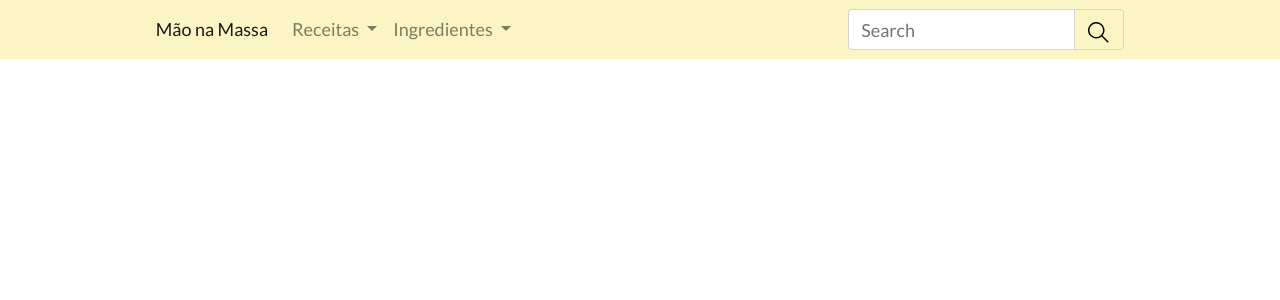
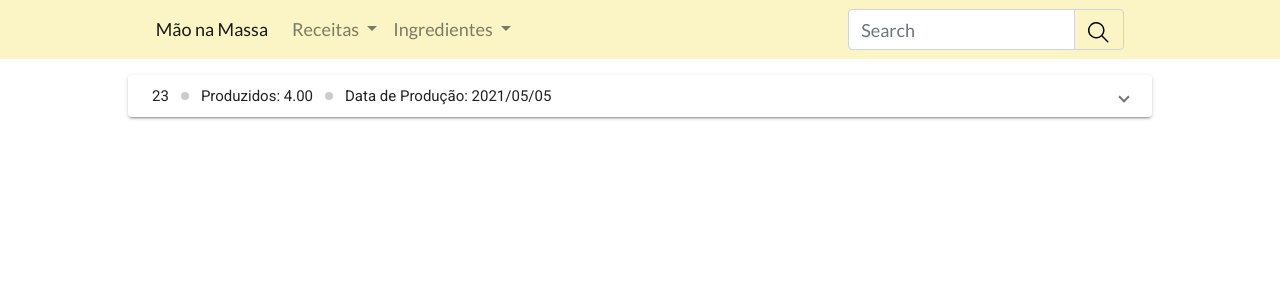
Before and after one commit to GabTeodoro/mao-na-massa, an Angular app in the folder src/front-end/: page /list/items-produced in a window 1280 px wide. Before the commit this address led to /. Shown: the top 300 px of the page. Built offline with nearby package versions, Linux system fonts and the light colour scheme.

Commit message:
adding items produced front end

```diff
--- a/src/front-end/src/app/app-routing.module.ts
+++ b/src/front-end/src/app/app-routing.module.ts
@@ -9,12 +9,17 @@ import { ListIngredientsComponent } from './ingredients/list-ingredients/list-in
 import { AddRecipeComponent } from './recipes/add-recipe/add-recipe.component';
 import { ListRecipesComponent } from './recipes/list-recipes/list-recipes.component';
 
+import { AddItemsProducedComponent } from './itemsProduced/add-items-produced/add-items-produced.component';
+import { ListItemsProducedComponent } from './itemsProduced/list-itemsProduced/list-itemsProduced.component';
+
 const routes: Routes = [
   //{ path: '', component:  } //home
   { path: 'add/ingredient', component: AddIngredientsComponent },
   { path: 'list/ingredients', component: ListIngredientsComponent },
   { path: 'add/recipe', component: AddRecipeComponent },
   { path: 'list/recipes', component: ListRecipesComponent },
+  { path: 'add/items-produced', component: AddItemsProducedComponent },
+  { path: 'list/items-produced', component: ListItemsProducedComponent },
 ];
 
 @NgModule({
--- a/src/front-end/src/app/app.module.ts
+++ b/src/front-end/src/app/app.module.ts
@@ -13,6 +13,8 @@ import { AppComponent } from './app.component';
 import { HeaderComponent } from './header/header.component';
 import { AddIngredientsComponent } from './ingredients/add-ingredients/add-ingredients.component';
 import { ListIngredientsComponent } from './ingredients/list-ingredients/list-ingredients.component';
+import { AddItemsProducedComponent } from './itemsProduced/add-items-produced/add-items-produced.component';
+import { ListItemsProducedComponent } from './itemsProduced/list-itemsProduced/list-itemsProduced.component';
 
 import { IngredientService } from './ingredients/ingredient.service';
 import { AppRoutingModule } from './app-routing.module';
@@ -28,6 +30,8 @@ import { RecipeService } from './recipes/recipe.service';
     ListIngredientsComponent,
     AddRecipeComponent,
     ListRecipesComponent,
+    AddItemsProducedComponent,
+    ListItemsProducedComponent
   ],
   imports: [
     BrowserModule,
--- /dev/null
+++ b/src/front-end/src/app/itemsProduced/add-items-produced/add-items-produced.component.css
@@ -0,0 +1,3 @@
+mat-slider{
+  width: 100%;
+}
--- /dev/null
+++ b/src/front-end/src/app/itemsProduced/add-items-produced/add-items-produced.component.html
@@ -0,0 +1,35 @@
+<form class="mt-2" (submit)="onAddItemsProduced(itemsProducedForm)" #itemsProducedForm="ngForm" >
+  <div class="row ">
+    <div class="col-8 col-lg-4 form-group">
+      <label for="name">Nome</label>
+      <input type="text" ngModel #name="ngModel" name="name" class="form-control">
+    </div>
+    <div class="col-4 col-lg-2 form-group">
+      <label for="quantity">Quantidade </label>
+      <input type="number" ngModel #quantity="ngModel" min="1" name="quantity" class="form-control">
+    </div>
+    <div class="col-6 col-lg-3 form-group">
+      <label for="productionDate">Data de Produção</label>
+      <input type="date" ngModel #productionDate="ngModel" name="productionDate" class="form-control">
+    </div>
+    <div class="col-6 col-lg-3 form-group">
+      <label for="expirationDate">Data de Validade</label>
+      <input type="date" ngModel #expirationDate="ngModel" name="expirationDate" class="form-control">
+    </div>
+  </div>
+  <div class="row">
+    <div class="col-12 col-lg-6 form-group">
+      <label for="costValue">Valor de produção</label>
+      <input type="number" ngModel #productionValue="ngModel" name="costValue" min="0" step="0.05" class="form-control">
+    </div>
+    <div class="col-12 col-lg-6 form-group">
+      <label for="totalValue">Valor Total</label>
+      <input type="number" ngModel #totalValue="ngModel" name="totalValue" min="0" step="0.05" class="form-control">
+    </div>
+  </div>
+  <div class="row">
+    <div class="col-12">
+      <button type="submit" class="btn btn-primary">Enviar</button>
+    </div>
+  </div>
+</form>
--- /dev/null
+++ b/src/front-end/src/app/itemsProduced/add-items-produced/add-items-produced.component.ts
@@ -0,0 +1,39 @@
+import { Component, OnInit } from '@angular/core';
+import { NgForm } from '@angular/forms';
+import { itemsProduced } from '../itemsProduced.model';
+import { itemsProducedService } from '../itemsProduced.service';
+
+@Component({
+  selector: 'app-add-items-produced',
+  templateUrl: './add-items-produced.component.html',
+  styleUrls: ['./add-items-produced.component.css']
+})
+export class AddItemsProducedComponent implements OnInit {
+
+  constructor(public itemsProducedService: itemsProducedService) { }
+  sliderValue: number = 0;
+  totalValue: number = 3;
+  productionValue: number;
+
+
+  formatLabel(value: number) {
+    this.sliderValue = value;
+    this.totalValue = this.productionValue +  (this.productionValue*(value/100));
+    return value + '%';
+  }
+  onAddItemsProduced(form:NgForm){
+    const itemProduced: itemsProduced = {
+      id: "",
+      costValue: form.value.costValue,
+      expirationDate: form.value.expirationDate,
+      productionDate: form.value.productionDate,
+      quantity: form.value.quantity,
+      totalValue: form.value.totalValue,
+    };
+    this.itemsProducedService.additemsProduced(itemProduced);
+  }
+
+  ngOnInit(): void {
+  }
+
+}
--- /dev/null
+++ b/src/front-end/src/app/itemsProduced/itemsProduced.service.ts
@@ -0,0 +1,51 @@
+import { Injectable, OnInit } from '@angular/core';
+import { HttpClient } from '@angular/common/http';
+import { itemsProduced } from './itemsProduced.model';
+import { Subject } from 'rxjs';
+import {Router} from '@angular/router';
+
+@Injectable({providedIn: 'root'})
+export class itemsProducedService {
+  constructor(private httpClient: HttpClient, private router: Router) { }
+
+  private itemsProduced: itemsProduced[] = [];
+  private updateditemsProducedList = new Subject<itemsProduced[]>();
+
+  ngOnInit(): void {}
+
+  getItemsProduced():void{
+    const retorno: itemsProduced[]= [{
+      id: '23',
+      quantity: 4,
+      productionDate: '20210505',
+      expirationDate: '20210510',
+      costValue: 10,
+      totalValue: 20,
+    }]
+    this.itemsProduced = retorno
+    // console.log(this.recipes)
+    this.updateditemsProducedList.next([...this.itemsProduced])
+    console.log(this.updateditemsProducedList.asObservable().subscribe((itemsProduced)=>{
+      return itemsProduced
+    }))
+  }
+
+  getUpdateditemsProducedListObservable(){
+    return this.updateditemsProducedList.asObservable();
+  }
+
+  additemsProduced(itemsProduced: itemsProduced) {
+    this.httpClient
+      .post<{ message: string; id: string }>(
+        'https://localhost:3000/MaoNaMassa/itemsProduced',
+        itemsProduced
+      )
+      .subscribe((data) => {
+        itemsProduced.id = data.id;
+        this.itemsProduced.push(itemsProduced);
+        this.updateditemsProducedList.next([...this.itemsProduced]);
+        this.router.navigate([''])
+      });
+  }
+
+}
--- /dev/null
+++ b/src/front-end/src/app/itemsProduced/list-itemsProduced/list-itemsProduced.component.css
@@ -0,0 +1,48 @@
+:host{
+    margin-top: 1rem;
+    display: block;
+  }
+  ul {
+    list-style-type: initial;
+  }
+  mat-expansion-panel{
+    padding: 5px 0;
+
+    box-shadow: 2px 2px 5px 1px #ccc;
+  }
+
+  mat-expansion-panel-header {
+    height: 2rem;
+    margin-bottom: 1px solid black;
+  }
+  span {
+    display: inline-block;
+  }
+  mat-action-row{
+    border-top-left-radius: 5px;
+    border-top-right-radius: 5px;
+    border-top-color: #ccc;
+  }
+  span  + span {
+    margin-left: 1rem;
+    padding-left: 1rem;
+
+    position: relative;
+
+  }
+  span + span::before {
+    content: '';
+    width: 0.50rem;
+    height: 0.50rem;
+    border-radius: 0.25rem;
+    left: 0;
+    background-color: #ccc;
+    position: absolute;
+    top: 50%;
+    transform: translate(-50%,-50%);
+  }
+
+
+  p{
+    margin: 1rem;
+  }
--- /dev/null
+++ b/src/front-end/src/app/itemsProduced/list-itemsProduced/list-itemsProduced.component.html
@@ -0,0 +1,16 @@
+<mat-accordion *ngFor='let itemsProduced of itemsProduced'>
+    <mat-expansion-panel >
+      <mat-expansion-panel-header >
+        <span>{{itemsProduced.id}}</span><span>{{itemsProduced.quantity | currency:'Produzidos: '}}</span>  <span>Data de Produção: {{itemsProduced.productionDate}}</span>
+      </mat-expansion-panel-header>
+      <p>Data de Validade: {{itemsProduced.expirationDate}}</p>
+      <p>Valor Gasto: {{itemsProduced.costValue| currency:'R$' }}</p>
+      <p>Valor Final: {{itemsProduced.totalValue | currency:'R$' }}</p>
+
+      <mat-action-row>
+        <button mat-raised-button class="btn btn-primary" >Editar</button>
+        <button mat-raised-button class="btn btn-danger"  >Remover</button>
+      </mat-action-row>
+    </mat-expansion-panel>
+  </mat-accordion>
+  <p *ngIf='itemsProduced.length <= 0'>Sem itens Produzidos disponíveis</p>
--- /dev/null
+++ b/src/front-end/src/app/itemsProduced/list-itemsProduced/list-itemsProduced.component.ts
@@ -0,0 +1,38 @@
+import { Component, OnInit } from '@angular/core';
+import { Subscription } from 'rxjs';
+import { itemsProduced } from '../itemsProduced.model';
+import { itemsProducedService } from '../itemsProduced.service';
+
+@Component({
+  selector: 'app-list-itemsProduced',
+  templateUrl: './list-itemsProduced.component.html',
+  styleUrls: ['./list-itemsProduced.component.css']
+})
+
+export class ListItemsProducedComponent implements OnInit{
+    itemsProduced: itemsProduced[] = [{
+        id: '23',
+        quantity: 4,
+        productionDate: '2021/05/05',
+        expirationDate: '2021/05/10',
+        costValue: 10,
+        totalValue: 20,
+    }]
+
+    private itemsProducedSubscription: Subscription;
+
+    constructor(public itemsProducedService: itemsProducedService) {}
+
+    ngOnInit(): void {
+      this.itemsProducedService.getItemsProduced();
+      this.itemsProducedSubscription = this.itemsProducedService
+        .getUpdateditemsProducedListObservable()
+        .subscribe((itemsProduced: itemsProduced[]) => {
+          this.itemsProduced = itemsProduced;
+        });
+    }
+
+    ngOnDestroy(): void {
+      this.itemsProducedSubscription.unsubscribe();
+    }
+  }
```
Also changed, not shown: src/front-end/src/app/itemsProduced/itemsProduced.model.ts (added, +8 -0 lines).
